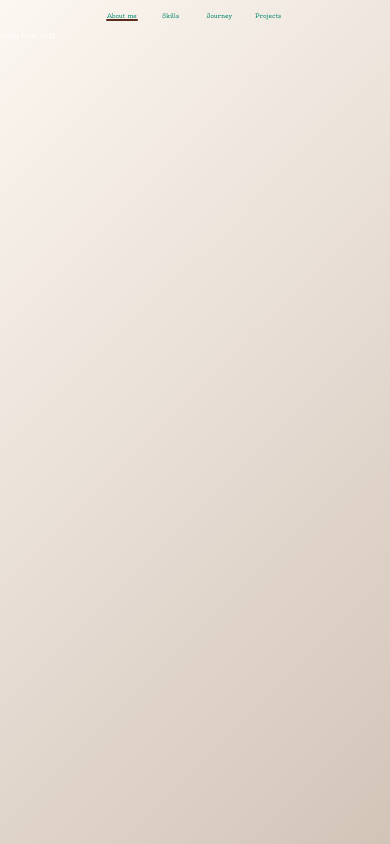
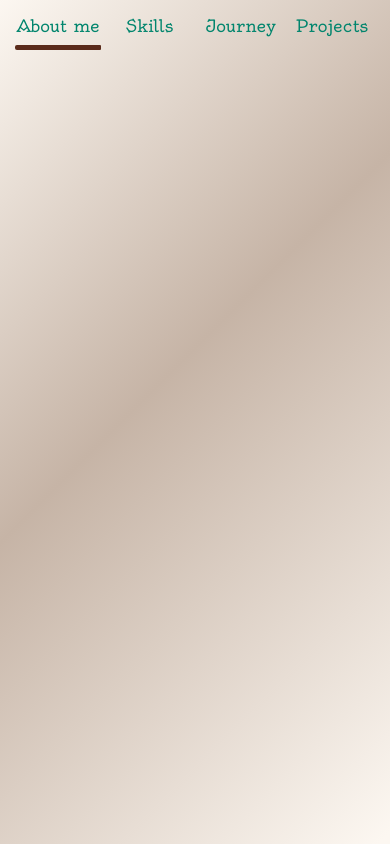
Before and after one commit to ansaraidarbek/personalWebsite, a React (Create React App) app: page / in a window 390 px wide. Shown: the top 844 px of the page. Built offline with nearby package versions, Linux system fonts and the light colour scheme.

Commit message:
fully functional navigation pannel added

```diff
--- a/src/App.css
+++ b/src/App.css
@@ -1,5 +1,5 @@
 html{
-  font-size: 2vw;
+  font-size: 4.14vh;
 }
 
 *{
@@ -21,10 +21,9 @@ body{
 
 .App{
   width: 100vw;
-  height: calc(400vh - 12rem);
+  height: 100vh;
   overflow: auto;
   display: block;
-  overflow: hidden;
   position: relative;
 
   /* background: url("./images/blackRose_background.png"); */
@@ -32,9 +31,6 @@ body{
   background-repeat: no-repeat;
   background-size: auto 100%;
   background-position: center;
-
-  -ms-overflow-style: none;  /* Internet Explorer 10+ */
-  scrollbar-width: none;  /* Firefox */
 }
 
 .main{
@@ -54,3 +50,14 @@ body{
 .first{
   top:17vh
 }
+
+
+@media only screen and (aspect-ratio < 1) {
+  html{
+    font-size: 5vw;
+  }
+}
+
+@media only screen and (aspect-ratio > 2) {
+  /*do smth*/
+}
--- a/src/App.tsx
+++ b/src/App.tsx
@@ -1,12 +1,16 @@
 import './App.css';
+import { useRef } from 'react'
 import NavigatorBar from './components/navigator-bar';
+import AboutMe from './components/about-me';
 
 function App() {
+
+  const contentRef = useRef<HTMLDivElement>(null);
   return (
-    <div className="App">
-      <NavigatorBar/>
+    <div ref = {contentRef} className="App">
+      <NavigatorBar contentRef = {contentRef}/>
       <div className="main">
-        <section id="about_me" className="content">Hello from first<div></div></section>
+        <AboutMe/>
         <section id="skills" className="content">Hello from second<div></div></section>
         <section id="journey" className="content">Hello from third<div></div></section>
         <section id="projects" className="content">Hello from fourth<div></div></section>
--- /dev/null
+++ b/src/components/about-me/aboutMe.module.css
@@ -0,0 +1,7 @@
+.outer {
+
+}
+
+.inner {
+
+}
--- /dev/null
+++ b/src/components/about-me/index.tsx
@@ -0,0 +1,12 @@
+import AM from './aboutMe.module.css'
+
+const AboutMe = () => {
+    return (
+    <section id="about_me" className="content">
+        <div className={AM.outer}>
+            <div className={AM.inner}></div>
+        </div>
+    </section>
+)};
+
+export default AboutMe;
--- a/src/components/navigator-bar/NavigatorBar.module.css
+++ b/src/components/navigator-bar/NavigatorBar.module.css
@@ -19,7 +19,7 @@
     align-items: center;
     margin: 0 auto;
     height: 4rem;
-    gap:2.32rem;
+    gap: 2.32rem;
     width: 22.68rem;
 }
 
@@ -43,18 +43,86 @@
     padding: 0;
 }
 
+.inner button:hover {
+    color: #01473a;
+}
+
 .line{
     position: absolute;
-    bottom: 1.37rem;
-    width: 4.07rem;
-    left: -0.07rem;
-    background-color: #5B2B1B;
-    border-radius: 50px;
-    height: 0.18rem!important;
+    width: 3.93rem;
+    left: 0rem;
+    background-color: transparent;
+    height: 35%!important;
     cursor: pointer;
-    /* transition: ease-in-out 0.3s; */
 }
 
-.line:hover {
-    background-color: #4f2416;
+.noHover{
+    position: relative;
+    background-color: #5B2B1B;
+    width: 100%;
+    height: 0.18rem!important;
+    top: 0.685rem;
+    cursor: pointer;
 }
+
+
+.noHover::after {
+    position: absolute;
+    display: block;
+    content: "";
+    height: 0.18rem!important;
+    width: 0.07rem;
+    background-color: #5B2B1B;
+    right:-0.07rem;
+    border-top-right-radius: 50px;
+    border-bottom-right-radius: 50px;
+    transition: linear;
+}
+
+.noHover::before {
+    position: absolute;
+    display: block;
+    z-index: 2;
+    content: "";
+    height: 0.18rem!important;
+    width: 0.07rem;
+    background-color: #5B2B1B;
+    left: -0.07rem;
+    border-top-left-radius: 50px;
+    border-bottom-left-radius: 50px;
+    transition: linear;
+}
+
+.noHover:hover, .noHover:hover::before, .noHover:hover::after {
+    background-color: #c74920;
+}
+
+@media only screen and (aspect-ratio < 1) {
+    .inner {
+        height: 2.6rem;
+        gap: 0.409rem;
+        width: 18.293rem;
+    }
+
+    .inner button{
+        width: 4.2665rem;
+        font-size: 0.853rem;
+    }
+
+    .line {
+        width: 4.2665rem;
+    }
+
+    .noHover {
+        height: 0.266rem!important;
+        top: 1.13rem;
+    }
+
+    .noHover:after {
+        height: 0.266rem!important;
+    }
+
+    .noHover:before {
+        height: 0.266rem!important;
+    }
+}
--- a/src/components/navigator-bar/index.tsx
+++ b/src/components/navigator-bar/index.tsx
@@ -1,55 +1,150 @@
-import { useEffect, useRef } from 'react'
-import NavButton from './NavButton'
-import NB from './NavigatorBar.module.css'
-const NavigatorBar = () =>{
-    let observe = useRef<HTMLDivElement>(null)
+import { useEffect, useRef, useState, RefObject, useCallback, memo } from 'react'
+import NavButton from './navButton'
+import NB from './navigatorBar.module.css'
+
+interface Store {
+    contentTop : string|number;
+    contentHeight : string|number;
+    trackWidth : string|number;
+    thumbWidth : string|number;
+    clientWidth : string|number,
+    clientHeight : string|number
+}
+
+const numberOfSections = 4;
+
+const NavigatorBar = memo(({contentRef} : {contentRef : RefObject<HTMLDivElement>}) =>{
+    const scrollThumbRef = useRef<HTMLDivElement|any>(null);
+    const scrollTrackRef = useRef<HTMLDivElement|any>(null);
+    const [scrollStartPosition, setScrollStartPosition] = useState<number | null|any>(null);
+    const [initialScrollTop, setInitialScrollTop] = useState<number>(0);
+    const [isDragging, setIsDragging] = useState(false);
+
 
     const clicked = (num:number)=>{
-        if(observe.current){
-            let w =( Math.max(document.documentElement.clientWidth, window.innerWidth || 0) * 8 )/ 100;
-            let display = document.documentElement.scrollHeight - w;
+        // console.log('clicked');
+        if(contentRef.current){
+            // find display
+            let display = (contentRef.current.scrollHeight -  scrollTrackRef.current.clientHeight);
             let current = (num/4) * display;
             // document.documentElement.scrollTop = current;
-            window.scrollTo({
+            contentRef.current.scrollTo({
                 top: current,
                 behavior: 'smooth'
             });
         }
     }
 
-    useEffect (() => {
-        document.documentElement.scrollTop = 0;
-        console.log(document.documentElement.scrollTop);
-        const checkNav = () => {
-            let h : HTMLElement = document.documentElement ;
-            let b : HTMLElement = document.body;
-            let percent = (h.scrollTop || b.scrollTop) / ((h.scrollHeight || b.scrollHeight) - h.clientHeight);
-            if ( observe.current ) {
-                console.log(document.documentElement.scrollTop);
-                let pos = (percent * 18.68)-0.07;
-                observe.current.style.left = pos + "rem";
+    const isConsistent = useCallback((store : Store) => {
+        // console.log('isConsistent');
+        for (const key of Object.keys(store) as Array<keyof Store>) {
+            if (+store[key] !== 0 && !+store[key]) {
+                return false;
+            } else {
+                store[key] = +store[key];
             }
         }
+        return true;
+    }, [])
 
-        window.addEventListener("scroll", checkNav);
+    const handleThumbPosition = useCallback(() => {
+        // console.log('handleThumbPosition');
+        if (!contentRef.current || !scrollTrackRef.current || !scrollThumbRef.current) {
+          return;
+        }
+
+        const store = { contentTop : contentRef.current.scrollTop,
+                        contentHeight : contentRef.current.scrollHeight,
+                        clientWidth : contentRef.current.clientWidth,
+                        clientHeight : contentRef.current.clientHeight,
+                        trackWidth : scrollTrackRef.current.clientWidth,
+                        thumbWidth : scrollThumbRef.current.clientWidth};
+        if (isConsistent(store)) {
+            // find the percent of tip/ (content - visible content)
+            const percent = ((store.contentTop)  / (store.contentHeight - store.clientHeight));
+            // find font size
+            const el = document.documentElement;
+            const style = window.getComputedStyle(el, null).getPropertyValue('font-size');
+            const fontSize = parseFloat(style);
+            // obtain width of track - thumb
+            const trackWidthRem = (store.trackWidth - store.thumbWidth) / fontSize;
+            // find new left
+            const newLeft = (percent * trackWidthRem);
+            scrollThumbRef.current.style.left = newLeft + "rem";
+        } else {
+            // console.log("handleThumbPosition problems with numeric elems!");
+        }
+      }, [contentRef, scrollTrackRef, scrollThumbRef]);
+
+    useEffect (() => {
+        contentRef.current?.addEventListener('scroll', handleThumbPosition);
 
         return () => {
-            window.removeEventListener("scroll", checkNav);
+            contentRef.current?.removeEventListener('scroll', handleThumbPosition);
         };
-    }, [])
+
+    }, []);
+
+    const handleThumbMousedown = useCallback((e:any) => {
+        // console.log('handleThumbMousedown');
+        e.preventDefault();
+        e.stopPropagation();
+        if (contentRef.current) {
+            setScrollStartPosition(e.clientX);
+            setInitialScrollTop(contentRef.current.scrollTop);
+            setIsDragging(true);
+        };
+    }, []);
+
+    const handleThumbMouseup = useCallback((e:any) => {
+        // console.log('handleThumbMouseup');
+        e.preventDefault();
+        e.stopPropagation();
+        if (isDragging) {
+            setIsDragging(false);
+        }
+    }, [isDragging]);
+
+    const handleThumbMousemove = useCallback((e:any) => {
+        // console.log('handleThumbMousemove');
+        e.preventDefault();
+        e.stopPropagation();
+        if (isDragging && contentRef.current) {
+            const {scrollHeight: contentScrollHeight, offsetHeight: contentOffsetHeight} = contentRef.current;
+            const {clientWidth : trackWidth, clientHeight : trackheight} = scrollTrackRef.current;
+            const deltaY = (e.clientX - scrollStartPosition) * ((contentScrollHeight - numberOfSections * trackheight) / trackWidth);
+            const newScrollTop = Math.min(initialScrollTop + deltaY, contentScrollHeight - contentOffsetHeight);
+            contentRef.current.scrollTop = newScrollTop;
+        }
+        }, [isDragging, scrollStartPosition]);
+
+
+    // Listen for mouse events to handle scrolling by dragging the thumb
+    useEffect(() => {
+        document.addEventListener('mousemove', handleThumbMousemove);
+        document.addEventListener('mouseup', handleThumbMouseup);
+        document.addEventListener('mouseleave', handleThumbMouseup);
+        return () => {
+            document.removeEventListener('mousemove', handleThumbMousemove);
+            document.removeEventListener('mouseup', handleThumbMouseup);
+            document.removeEventListener('mouseleave', handleThumbMouseup);
+        };
+    }, [handleThumbMousemove, handleThumbMouseup]);
 
     return (
         <div className={NB.main}>
-            <div className={NB.inner}>
+            <div ref={scrollTrackRef} className={NB.inner} >
                 <NavButton title={"About me"} clicked = {clicked} num={0}/>
                 <NavButton title={"Skills"} clicked = {clicked} num={1}/>
                 <NavButton title={"Journey"} clicked = {clicked} num={2}/>
                 <NavButton title={"Projects"} clicked = {clicked} num={3}/>
-                <div ref={observe} className={NB.line}></div>
+                <div ref={scrollThumbRef} className={NB.line}>
+                    <div onMouseDown={handleThumbMousedown} className={NB.noHover}></div>
+                </div>
             </div>
         </div>
     )
 
-}
+})
 
 export default NavigatorBar
```
